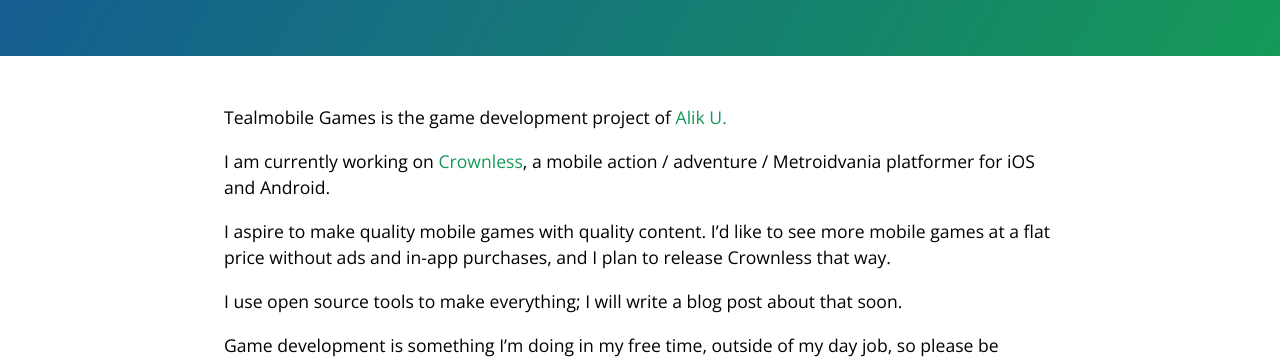
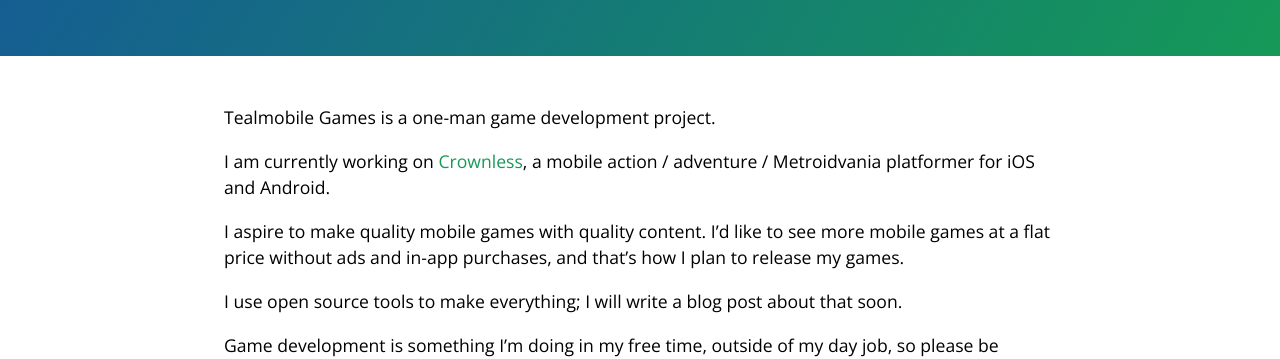
Before and after one commit to nequals30/tealmobile, a Jekyll site: the page built from about.md, in a window 1280 px wide. Shown: the part 317-676 px from the top of the page. Built offline with Jekyll 4.4.1, drawn with Linux system fonts in a browser that asks for light colours.

Commit message:
minor modifications

```diff
--- a/about.md
+++ b/about.md
@@ -7,11 +7,11 @@
 order: 0
 ---
 
-Tealmobile Games is the game development project of [Alik U.](http://www.ulmasov.com)
+Tealmobile Games is a one-man game development project.
 
 I am currently working on [Crownless](/crownless), a mobile action / adventure / Metroidvania platformer for iOS and Android.
 
-I aspire to make quality mobile games with quality content. I'd like to see more mobile games at a flat price without ads and in-app purchases, and I plan to release Crownless that way.
+I aspire to make quality mobile games with quality content. I'd like to see more mobile games at a flat price without ads and in-app purchases, and that's how I plan to release my games.
 
 I use open source tools to make everything; I will write a blog post about that soon.
 
```
Also changed, not shown: _posts/2021-04-08-introducingCrownless.md (+12 -5 lines).
